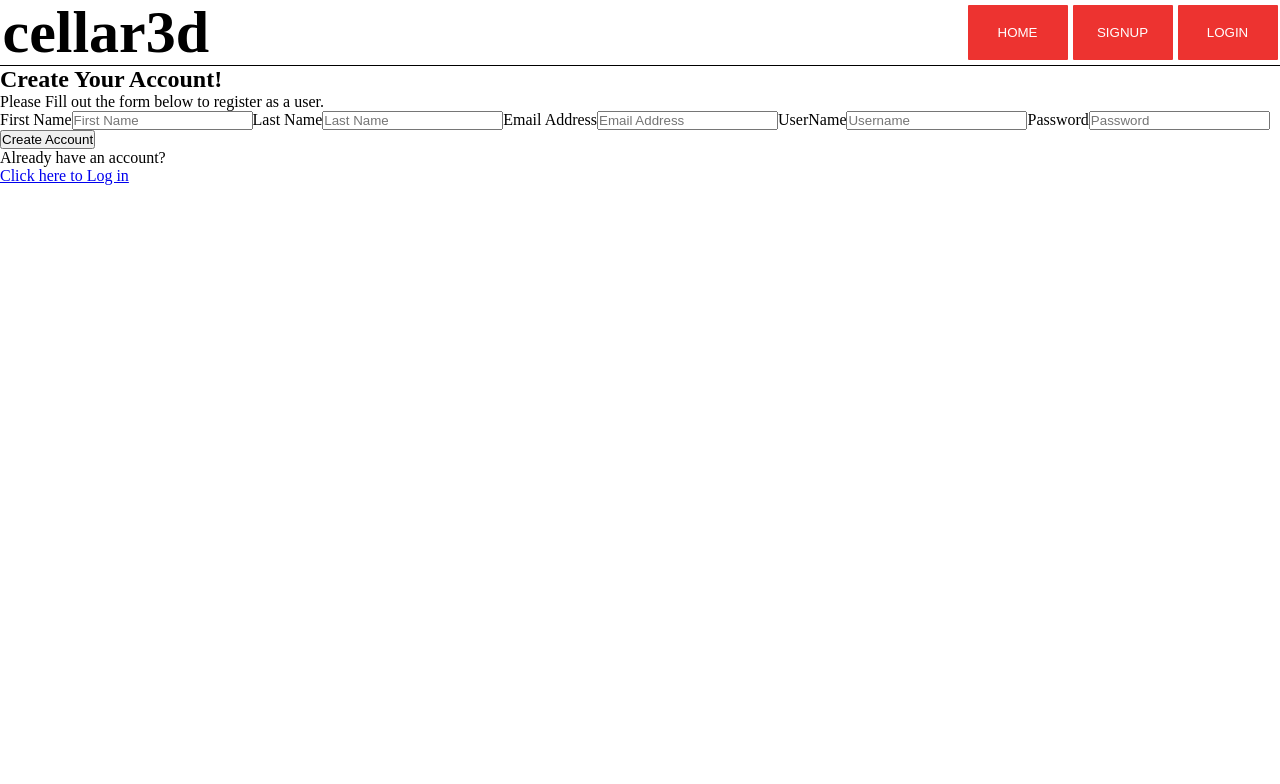
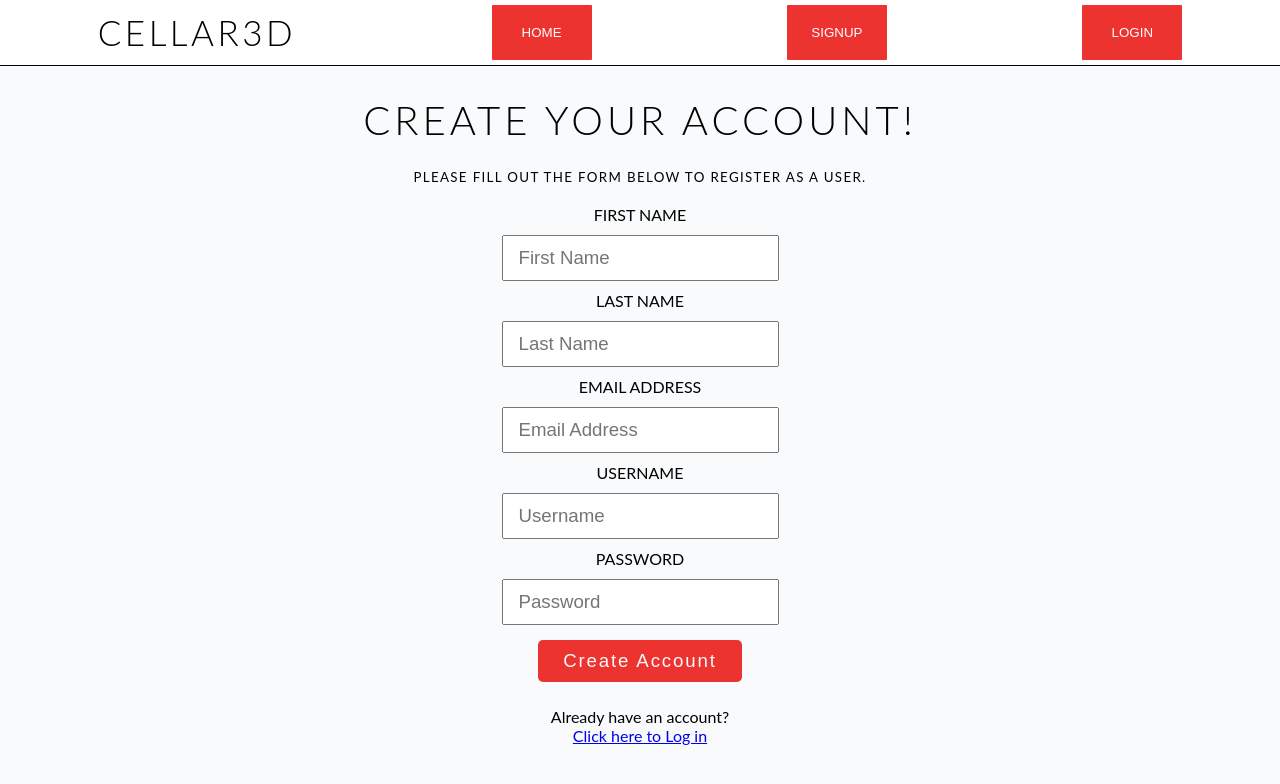
Before and after one commit to nathanrusselldev/cellar3d, a React (Create React App) app in the folder client/: page /signUp in a window 1280 px wide. Shown: the top 784 px of the page. Built offline with nearby package versions, Linux system fonts and the light colour scheme.

Commit message:
Added the styling for the sign up page, sign in page, and the cellar page. Website should be ready for production hosting for presentation. Next commit will be adding in the google font links

```diff
--- a/client/src/index.css
+++ b/client/src/index.css
@@ -1,7 +1,7 @@
 :root {
-  --navWidth:100vw;
+  --navWidth:100%;
   --navHeight:65px;
-  --fullPageSize: calc(100vh - var(--navHeight));
+  --fullPageSize: calc(100vh - 66px);
   --wineDeepRed: #670A0A;
   --wineLightRed: #b03138;
 
@@ -16,10 +16,13 @@ nav {
   width: var(--navWidth);
   height: var(--navHeight);
   display: flex;
-  justify-content: center;
+  justify-content:first baseline;
   align-items: center;
 }
 
+body {
+  margin:0px;
+}
 
 /* NavBar Class */
 
@@ -31,7 +34,12 @@ nav {
 }
 
 .mainTitle {
-  font-size: 60px;
+  font-size: 35px;
+  font-family: 'lato';
+  font-weight: 300;
+  line-height: 35px;
+  text-transform: uppercase;
+  letter-spacing: .1em;
 }
 
 .custom-nav a {
@@ -40,7 +48,7 @@ nav {
 
 
 .header {
-  width: 75%;
+  width: fit-content;
 }
 
 .heroImage {
@@ -96,6 +104,7 @@ nav {
   justify-content: center;
   align-items: flex-start;
   gap:5px;
+  font-family: 'lato';
 }
 
 .cellarPage header {
@@ -110,15 +119,17 @@ nav {
 .cellarPage header a {
   display:flex;
   float: left;
-  font-family: monospace;
+  font-family: 'lato';
   color: #202121;
-  font-size: 20px;
-  line-height: 20px;
+  font-size: 18px;
+  line-height: 18px;
   text-decoration: none;
   height: 100%;
   justify-content: center;
   align-items: center;
   gap: 10px;
+  text-transform: uppercase;
+  letter-spacing: .05em;
 }
 
 .cellarPage header a img {
@@ -135,23 +146,50 @@ nav {
   float: left;
   height: calc((100vh - 155px) / 4);
   background-color: aquamarine;
-
+  font-family: 'lato';
 }
 
 .cellarItem button{
   width:100%;
   height:100%;
+  font-family: 'lato';
+  font-weight:600;
+  text-transform: uppercase;
+  letter-spacing: .1em;
+  transition: .35s ease-in-out;
 }
+
+.cellarItem button:hover {
+  transition:.35s ease-in-out;
+  filter: invert();
+  cursor: pointer;
+}
+
+/* Stylization for the bottle form */
 
 .bottleForm {
   display: flex;
-  width: 510px;
+  width: 65%;
   padding:45px;
-  height: 360px;
-  background-color: aliceblue;
-  margin:calc(50vh - 225px) calc(50% - 300px);
+  height: 500px;
+  background-color: #f9fafb;
+  margin:calc(50vh - 295px) calc(17.5% - 45px);
   position: relative;
   text-align: center;
+  flex-flow: column;
+  justify-content: center;
+  align-items:center;
+  box-shadow: 0px 0px 10px rgba(0, 0, 0, .3);
+  border-radius: 5px;
+}
+
+.bottleForm form {
+  width: 100%;
+  height:100%;
+  display: flex;
+  justify-content: space-around;
+  align-items: center;
+  flex-flow: column;
 }
 
 .bottleForm h4 {
@@ -161,8 +199,37 @@ left:10px;
 top:10px;
 }
 
+.bottleForm label {
+  font-family: 'lato';
+  font-weight: 400;
+  font-size:10pt;
+  text-transform: uppercase;
+  letter-spacing: .1em;
+}
+
 .bottleForm input {
   width: 100%;
+  text-align: center;
+  font-family:'lato';
+  font-weight: 400;
+  font-size:14pt;
+  padding:10px 0px;
+}
+
+.bottleForm input:last-of-type {
+  background-color: #ed3330;
+  color:#f9fafb;
+  transition: .35s ease-in-out;
+  border: none;
+  width:auto;
+  padding: 10px 35px;
+  border-radius: 5px;
+}
+
+.bottleForm input:last-of-type:hover {
+  background-color: var(--wineDeepRed);
+  color: #f9fafb;
+  transition:.35s ease-in-out;
 }
 
 .modalCloseBtn {
@@ -177,6 +244,89 @@ top:10px;
   font-size: 35px;
   line-height: 35px;
   display: block;
-  left: calc(50% - 335px);
-  top: calc(50vh - 270px);
+  left: calc(17.5% - 35px);
+  top: calc(50vh - 350px);
 }
+
+/* Stylization for the login page */
+
+section.loginPage,
+section.signUpPage {
+  width:100vw;
+  height: calc(100vh - 66px);
+  background-color: #f9fafb;
+  font-family:'lato';
+  display: flex;
+  justify-content: center;
+  align-items: center;
+  flex-flow: column;
+}
+
+section.loginPage h2,
+section.signUpPage h2 {
+  width: 100%;
+  font-family: 'lato';
+  text-transform: uppercase;
+  letter-spacing: .1em;
+  text-align: center;
+  padding: 0px 0px 0px 0px;
+  font-size: 30pt;
+  font-weight: 300;
+}
+
+section.loginPage p,
+section.signUpPage p {
+  width: 100%;
+  height: fit-content;
+  padding:25px 0px;
+  text-align: center;
+  font-size:12pt
+}
+
+section.loginPage p:first-of-type,
+section.signUpPage p:first-of-type {
+  text-transform: uppercase;
+  letter-spacing: .1em;
+  font-weight: 400;
+  font-size:10pt;
+}
+
+section.loginPage form,
+section.signUpPage form {
+  width:100%;
+  display: flex;
+  flex-flow: column wrap;
+  justify-content: center;
+  align-items: center;
+  height: fit-content;
+  gap: 15px;
+}
+
+section.loginPage form label,
+section.signUpPage form label {
+  text-transform: uppercase;
+  line-height: 10px;
+}
+
+section.loginPage form input,
+section.signUpPage form input {
+  font-size: 14pt;
+  padding:10px 15px;
+}
+
+section.loginPage form input:last-of-type,
+section.signUpPage form input:last-of-type {
+  background-color:#ed3330;
+  color: #f9fafb;
+  border-radius: 5px;
+  border: none;
+  padding:10px 25px;
+  transition: .35s ease-in-out;
+  letter-spacing: .1em;
+}
+
+section.loginPage form input:last-of-type:hover,
+section.signUpPage for input:last-of-type:hover {
+  background-color: var(--wineDeepRed);
+  transition: .35s ease-in-out;
+}
```
